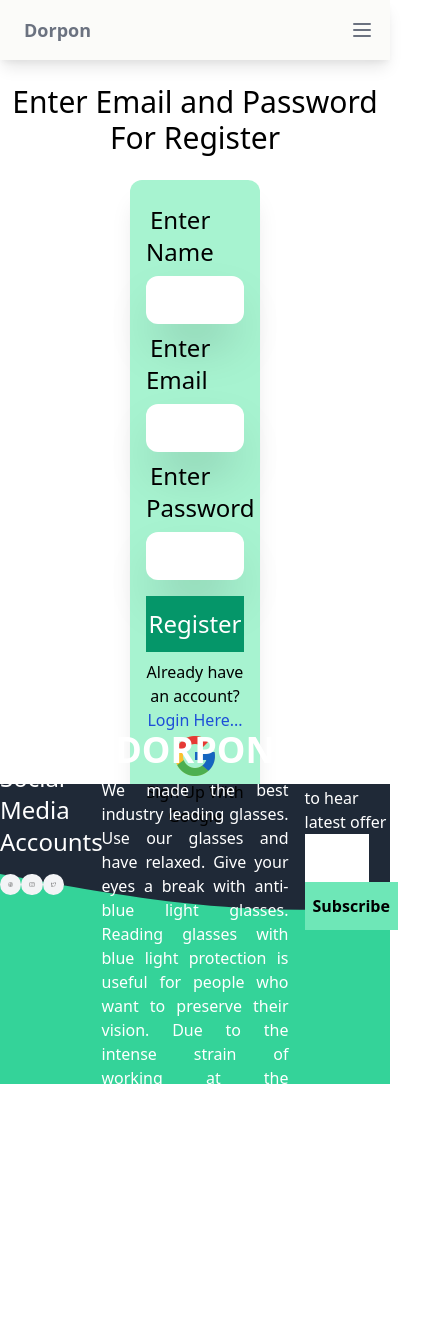
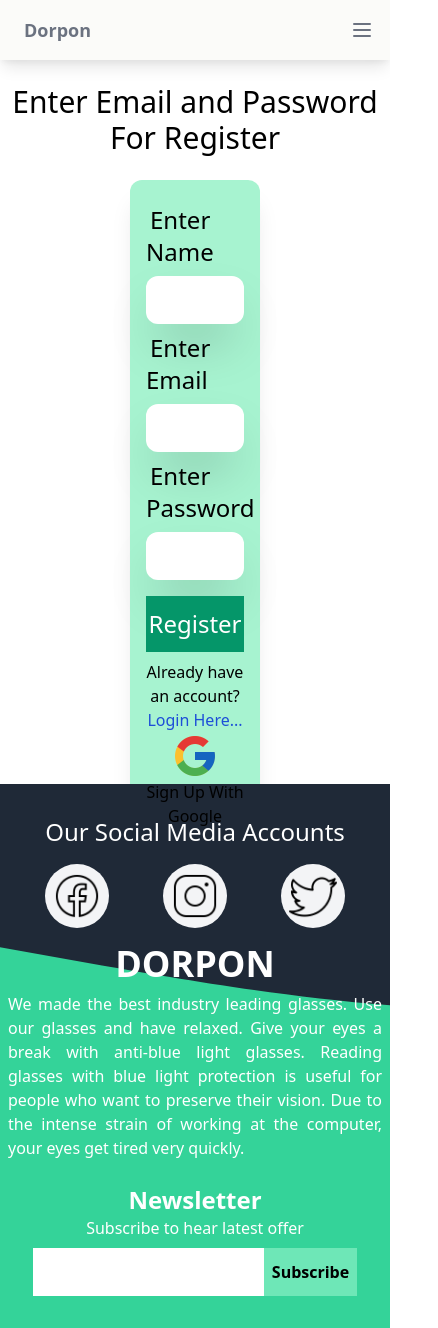
Before and after one commit to arif2494/dorpon-glasses-client, a React (Create React App) app: page /register in a window 390 px wide. Shown: the whole page, 438 px wide, since content can reach past the window. Before the commit the page ends 1138 px from the top, so only its background shows below. Built offline with nearby package versions, Linux system fonts and the light colour scheme; no server answers.

Commit message:
Home page responsive complete

```diff
--- a/src/App.css
+++ b/src/App.css
@@ -47,7 +47,6 @@
 	background-image: url(./img/wave.svg);
 	width: 100%;
 	background-size: cover;
-	height: 300px;
 	background-repeat: no-repeat;
 }
 .h-300 {
--- a/src/Pages/Home/OverView/OverView.js
+++ b/src/Pages/Home/OverView/OverView.js
@@ -5,7 +5,7 @@ import target from '../../../img/icon/target.png';
 const OverView = () => {
 	return (
 		<div className="container mx-auto">
-			<div className="text-center w-6/12 mx-auto my-16 ">
+			<div className="text-center m-2 md:w-6/12 md:mx-auto my-16 ">
 				<h2 className="text-3xl font-medium">The Best and The Most Dusable Eye Galsses</h2>
 				<p className="font-semibold text-gray-600 mt-3">
 					Give your eyes a break with anti-blue light glasses. Reading glasses with blue light protection is
@@ -13,7 +13,7 @@ const OverView = () => {
 					computer, your eyes get tired very quickly.
 				</p>
 			</div>
-			<div className="grid grid-cols-3 gap-8 mb-28 ">
+			<div className="grid grid-cols-1 md:grid-cols-3 gap-8 mb-28 m-2">
 				<div className="flex flex-col items-center  py-12 border-2 rounded-xl hover:shadow-2xl transform  hover:-translate-y-2 transition duration-500 linear hover:bg-green-400 ">
 					<img src={sun} alt="!" />
 					<h4 className="text-2xl font-semibold text-gray-700">Protect From Bad Sunlight</h4>
--- a/src/Pages/Home/Products/Products.js
+++ b/src/Pages/Home/Products/Products.js
@@ -12,7 +12,7 @@ const Products = () => {
 		<div className="py-6 bg-gray-50">
 			<div className="container mx-auto ">
 				<h1 className="text-4xl font-medium text-center my-2">Our Products</h1>
-				<div className="grid grid-cols-3 gap-4">
+				<div className="grid grid-cols-1 md:grid-cols-3 m-2 gap-4">
 					{products.map((product, index) => index < 6 && <Product product={product} key={product._id} />)}
 				</div>
 			</div>
--- a/src/Pages/Shared/Footer/Footer.js
+++ b/src/Pages/Shared/Footer/Footer.js
@@ -5,13 +5,13 @@ import twitter from '../../../img/icon/twitter.png';
 const Footer = () => {
 	return (
 		<div className="bg-gray-800">
-			<div className="footer-bg">
+			<div className="footer-bg  py-8">
 				<div className="container mx-auto">
-					<div className="flex items-center h-300">
-						<div className="grid grid-cols-4 gap-4 text-white">
-							<div>
+					<div className="flex items-center md:h-300">
+						<div className="grid grid-cols-1 md:grid-cols-4 gap-4 text-white">
+							<div className="mx-auto">
 								<h2 className="text-2xl font-medium mb-4">Our Social Media Accounts</h2>
-								<ul className="flex justify-between w-9/12">
+								<ul className="flex justify-between w-full md:w-9/12">
 									<li className="bg-gray-100 hover:bg-green-300 hover:shadow-2xl w-16 rounded-full">
 										<a href="/">
 											<img src={fb} className="p-2" alt="!" />
@@ -29,9 +29,9 @@ const Footer = () => {
 									</li>
 								</ul>
 							</div>
-							<div className=" col-span-2">
+							<div className=" md:col-span-2">
 								<h2 className="text-4xl text-center font-bold">DORPON</h2>
-								<p className="mt-2 font-medium text-justify">
+								<p className="m-2 font-medium text-justify">
 									We made the best industry leading glasses. Use our glasses and have relaxed. Give
 									your eyes a break with anti-blue light glasses. Reading glasses with blue light
 									protection is useful for people who want to preserve their vision. Due to the
@@ -39,14 +39,25 @@ const Footer = () => {
 								</p>
 							</div>
 							<div>
-								<h1 className="text-2xl font-semibold"> Newsletter</h1>
-								<p className="font-medium">Subscribe to hear latest offer</p>
-								<form>
-									<input type="text" className="py-3 w-9/12 text-black focus:outline-none" />
-									<button className="py-3 text-black font-semibold  bg-green-300 px-2 hover:bg-green-500">
-										Subscribe
-									</button>
-								</form>
+								<div>
+									<div>
+										<h1 className="text-2xl font-semibold text-center md:text-left"> Newsletter</h1>
+										<p className="font-medium text-center md:text-left">
+											Subscribe to hear latest offer
+										</p>
+									</div>
+									<div className="flex-none  justify-center">
+										<form className="mt-2 flex justify-center ">
+											<input
+												type="text"
+												className="py-3  md:w-9/12 text-black focus:outline-none"
+											/>
+											<button className="py-3 text-black font-semibold  bg-green-300 px-2 hover:bg-green-500">
+												Subscribe
+											</button>
+										</form>
+									</div>
+								</div>
 							</div>
 						</div>
 					</div>
```
